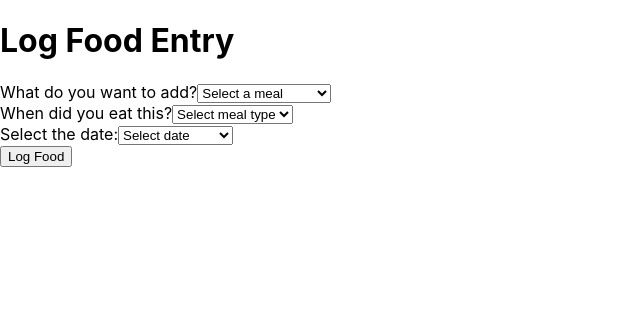
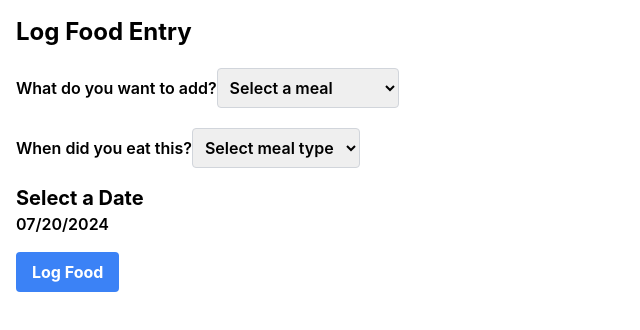
Before and after one commit to bjellesma/Fitbit-multi-food-logger, a React (Create React App) app in the folder frontend/: page / in a window 1280 px wide. Shown: the top 330 px of the page, without its empty margins (0-640 px from the left). Built offline with nearby package versions, Linux system fonts and the light colour scheme.

Commit message:
add tailwind for styling

```diff
--- /dev/null
+++ b/frontend/postcss.config.js
@@ -0,0 +1,6 @@
+module.exports = {
+  plugins: {
+    tailwindcss: {},
+    autoprefixer: {},
+  },
+}
--- a/frontend/src/App.js
+++ b/frontend/src/App.js
@@ -1,10 +1,11 @@
 import React, { useState } from 'react';
 import axios from 'axios';
+import DatePicker from './Components/DatePicker';
 
 function App() {
   const [meal, setMeal] = useState('');
   const [mealType, setMealType] = useState('');
-  const [dateOption, setDateOption] = useState('');
+  const [dateOption] = useState('');
 
   const handleSubmit = async (event) => {
     event.preventDefault();
@@ -44,12 +45,13 @@ function App() {
   };
 
   return (
-    <div className="App">
-      <h1>Log Food Entry</h1>
-      <form onSubmit={handleSubmit}>
-        <label>
+    <div className="App container mx-auto p-4">
+      <h1 className="text-2xl font-bold mb-4">Log Food Entry</h1>
+      <form onSubmit={handleSubmit} className="space-y-4">
+        <div className="flex flex-col">
+          <label className="font-semibold">
             What do you want to add?
-          <select value={meal} onChange={(e) => setMeal(e.target.value)}>
+            <select className="mt-1 p-2 border border-gray-300 rounded" value={meal} onChange={(e) => setMeal(e.target.value)}>
               <option value="">Select a meal</option>
               <option value="1">morning shake</option>
               <option value="2">oatmeal pie</option>
@@ -62,10 +64,11 @@ function App() {
               <option value="9">Chicken and Pasta</option>
             </select>
           </label>
-        <br />
-        <label>
+        </div>
+        <div className="flex flex-col">
+          <label className="font-semibold">
             When did you eat this?
-          <select value={mealType} onChange={(e) => setMealType(e.target.value)}>
+            <select className="mt-1 p-2 border border-gray-300 rounded" value={mealType} onChange={(e) => setMealType(e.target.value)}>
               <option value="">Select meal type</option>
               <option value="1">Breakfast</option>
               <option value="2">Morning Snack</option>
@@ -74,19 +77,18 @@ function App() {
               <option value="5">Dinner</option>
             </select>
           </label>
-        <br />
-        <label>
-          Select the date:
-          <select value={dateOption} onChange={(e) => setDateOption(e.target.value)}>
-            <option value="">Select date</option>
-            <option value="1">Today</option>
-            <option value="2">Yesterday</option>
-            <option value="3">Two days ago</option>
-            <option value="4">Three days ago</option>
-          </select>
+        </div>
+        <div className="flex flex-col">
+          <label className="font-semibold">
+            <div>
+              <h1 className="text-xl font-bold">Select a Date</h1>
+              <DatePicker />
+            </div>
           </label>
-        <br />
-        <button type="submit">Log Food</button>
+        </div>
+        <button type="submit" className="bg-blue-500 hover:bg-blue-700 text-white font-bold py-2 px-4 rounded">
+          Log Food
+        </button>
       </form>
     </div>
   );
--- /dev/null
+++ b/frontend/src/Components/DatePicker.js
@@ -0,0 +1,21 @@
+import React, { useState } from 'react'; // React core and useState hook for state management
+import ReactDatePicker from 'react-datepicker'; // The DatePicker component from react-datepicker
+import 'react-datepicker/dist/react-datepicker.css'; // Styles for the DatePicker component
+
+// Define the DatePicker functional component
+function DatePicker() {
+  // State hook for managing the selected date, initialized to the current date
+  const [selectedDate, setSelectedDate] = useState(new Date());
+
+  return (
+    <div>
+      {/* ReactDatePicker component with two props:
+          selected - the currently selected date to display
+          onChange - function to update the state when a new date is selected */}
+      <ReactDatePicker selected={selectedDate} onChange={(date) => setSelectedDate(date)} />
+    </div>
+  );
+}
+
+// Export the DatePicker component for use in other parts of the app
+export default DatePicker;
--- a/frontend/src/index.css
+++ b/frontend/src/index.css
@@ -1,3 +1,6 @@
+@tailwind base;
+@tailwind components;
+@tailwind utilities;
 body {
   margin: 0;
   font-family: -apple-system, BlinkMacSystemFont, 'Segoe UI', 'Roboto', 'Oxygen',
--- /dev/null
+++ b/frontend/tailwind.config.js
@@ -0,0 +1,8 @@
+/** @type {import('tailwindcss').Config} */
+module.exports = {
+  content: ['./src/**/*.{js,jsx,ts,tsx}', './public/index.html'],
+  theme: {
+    extend: {},
+  },
+  plugins: [],
+};
```
Also changed, not shown: frontend/package.json (+6 -1 lines), 1 other file (tests, documents, lock files or other folders). Lines whose indentation alone changed are shown as unchanged.
